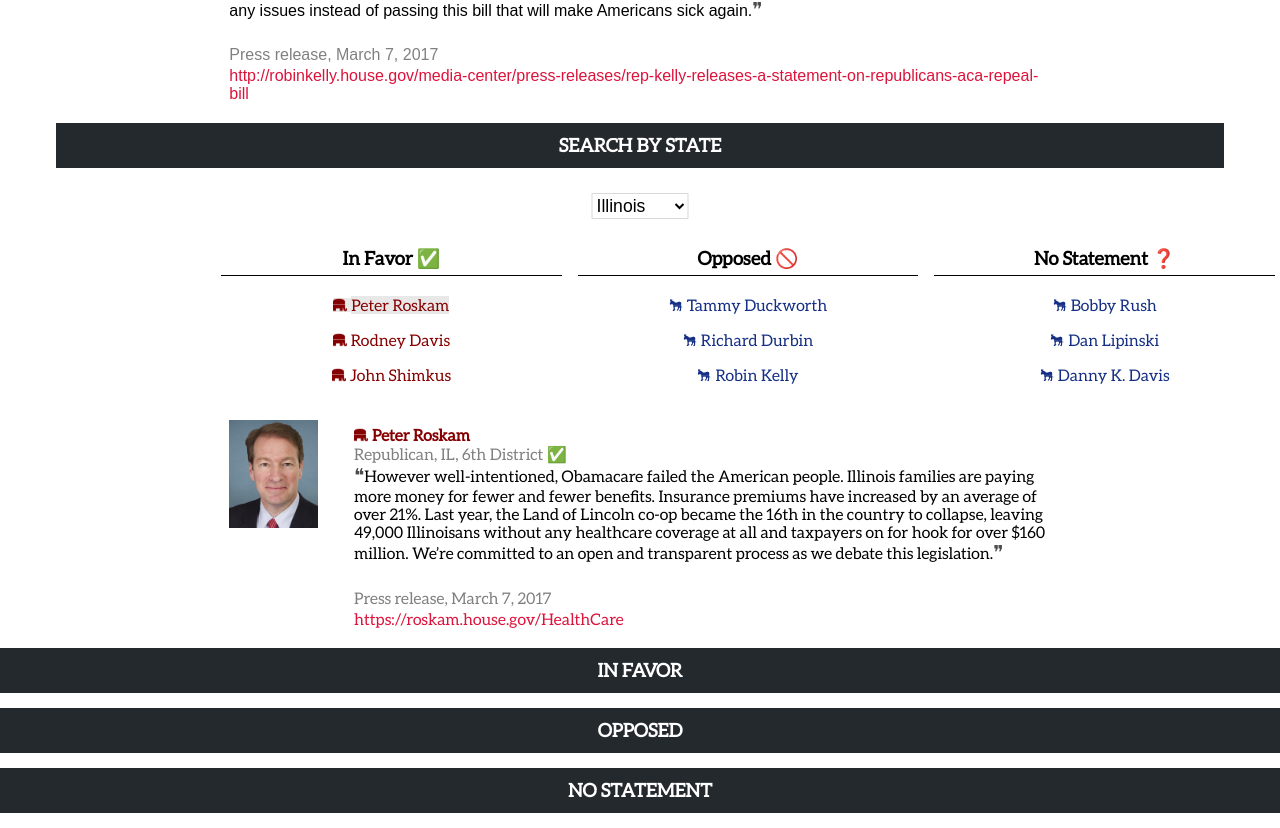
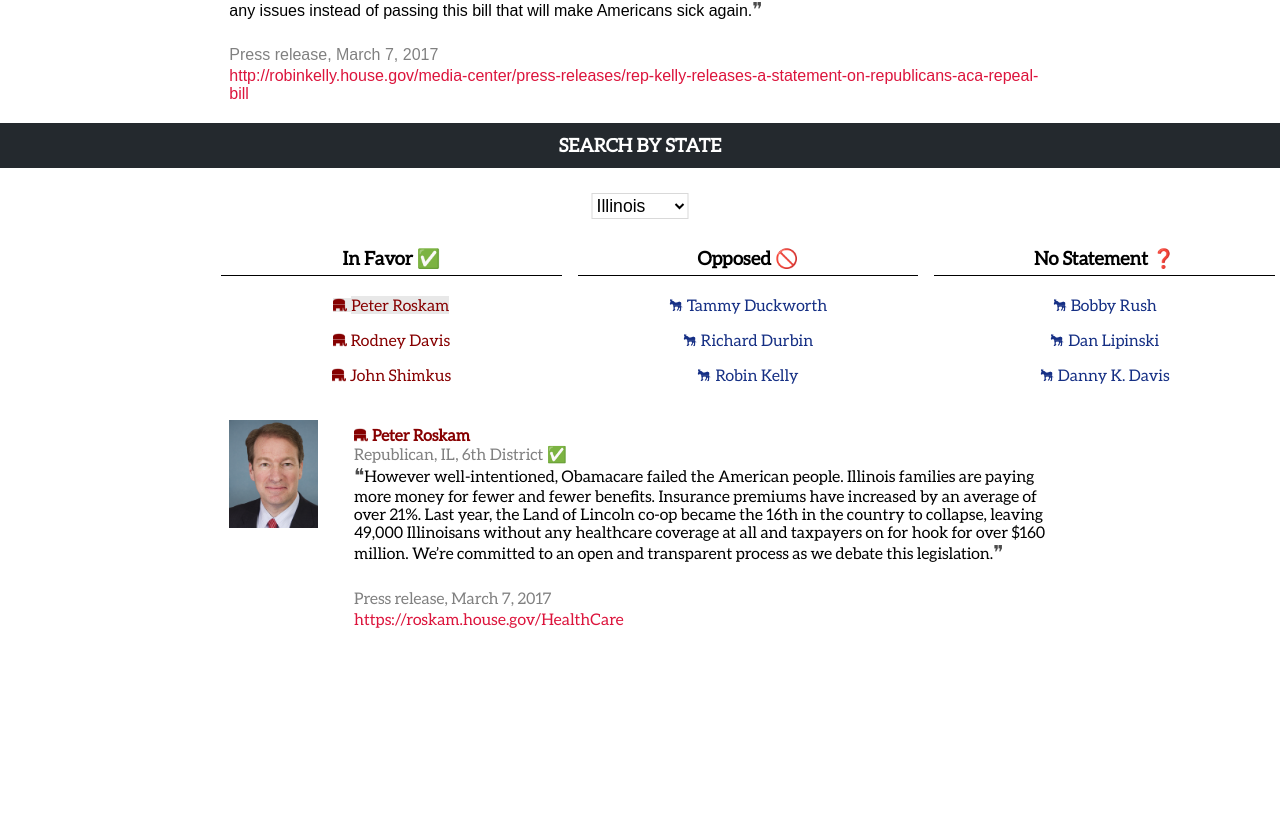
Before and after one commit to MagicWilliams/studio-legislator-tracker, a React (Create React App) app: page / in a window 1280 px wide. Shown: the part 1658-2486 px from the top of the page. After the commit the page ends 2406 px from the top, so only its background shows below. Built offline with nearby package versions, Linux system fonts and the light colour scheme.

Commit message:
UI changes for Search by State

```diff
--- a/src/App.js
+++ b/src/App.js
@@ -30,7 +30,6 @@ class App extends Component {
           <Table />
           <KeyPlayers />
           <SearchByState representatives={this.state.representatives} />
-	        <Stances />
 	    </div>
     );
   }
--- a/src/components/SearchByState/SearchByState.css
+++ b/src/components/SearchByState/SearchByState.css
@@ -61,3 +61,7 @@
   transform: translateY(-50%);
   border: 1px solid white;
 }
+
+.stateReps {
+  margin-bottom: 100px;
+}
--- a/src/components/SearchByState/SearchByState.jsx
+++ b/src/components/SearchByState/SearchByState.jsx
@@ -40,7 +40,7 @@ class SearchByState extends Component {
   render() {
     return (
       <div>
-        <Grid>
+        <Grid fluid>
           <Row>
             <Col xs={12}>
               <div className="header">
@@ -62,7 +62,7 @@ class SearchByState extends Component {
 
         {/* <SelectState updateStateSelection={this.updateStateSelection} /> */}
 
-        <StateReps currState={this.state.currState} representatives={this.state.representatives.filter(this.isState)}/>
+        <StateReps className = "stateReps" currState={this.state.currState} representatives={this.state.representatives.filter(this.isState)}/>
 
       </div>
     );
```
